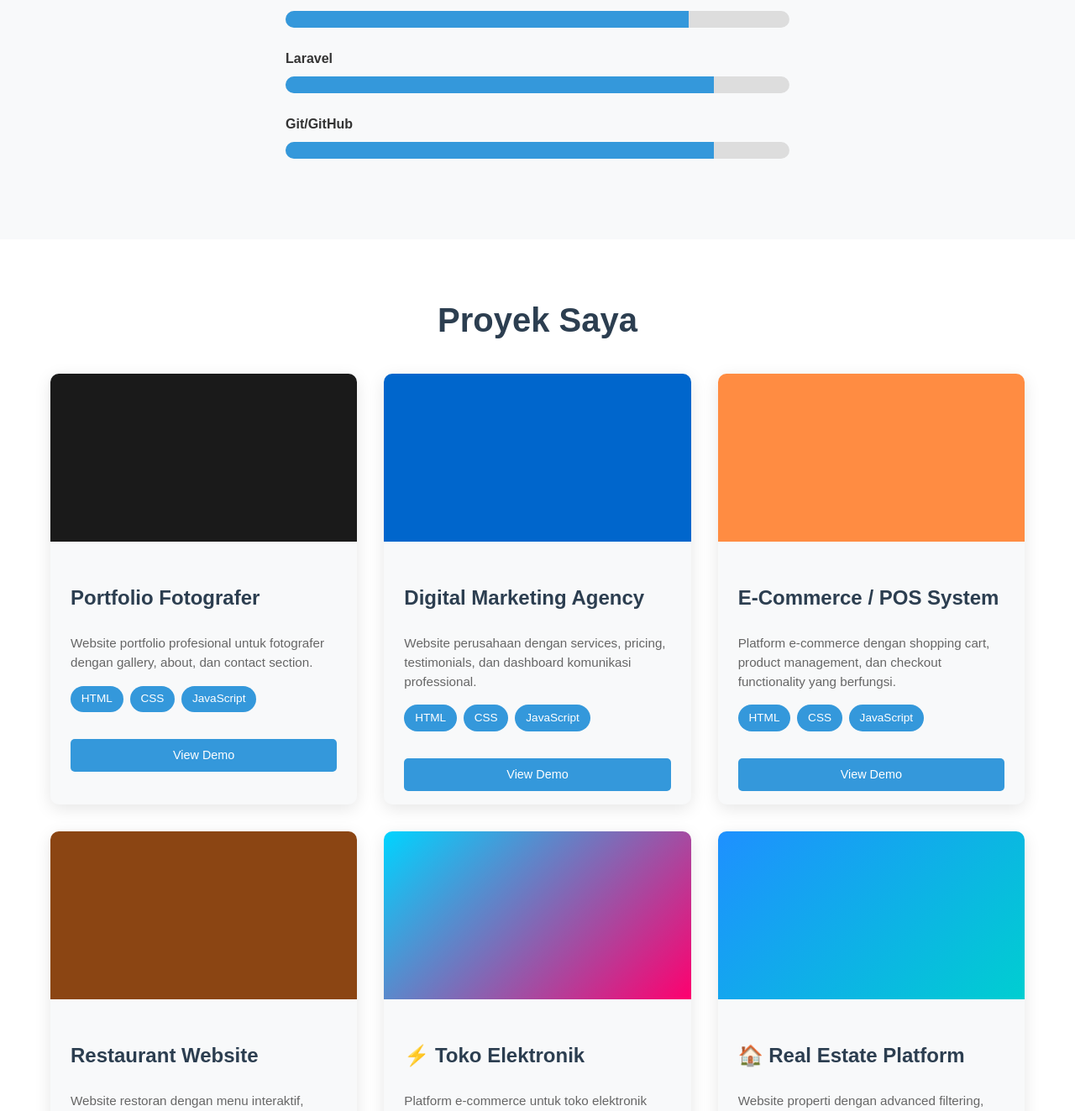
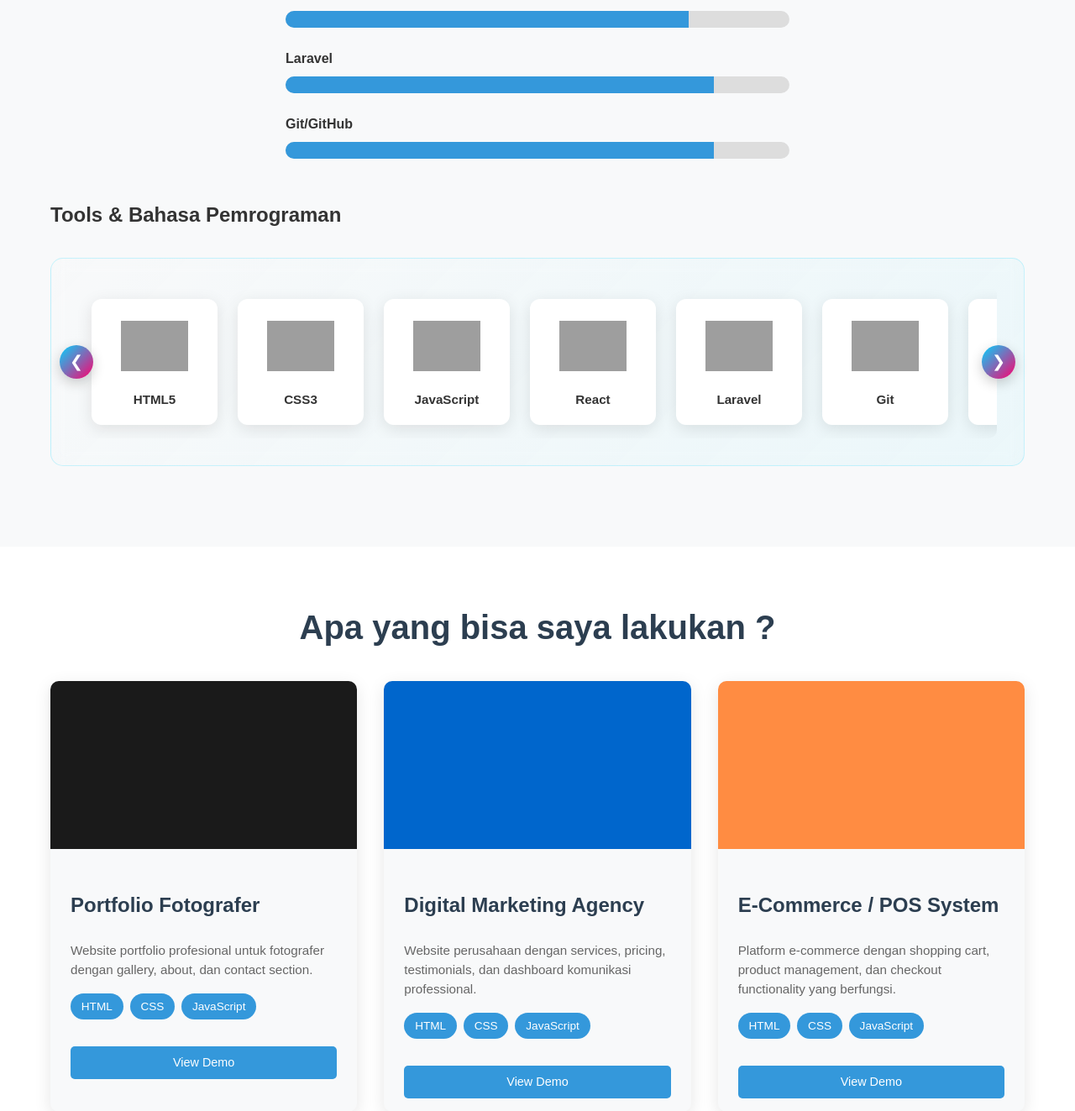
Before and after one commit to irfanrafid/irfanrafid.github.io, a PHP site: page / in a window 1280 px wide. Shown: the part 1015-2338 px from the top of the page at 84% size. Run offline with PHP 8.4, Linux system fonts and the light colour scheme; grey boxes are pictures that could not be loaded.

Commit message:
Fixed Bugs

```diff
--- a/css/style.css
+++ b/css/style.css
@@ -355,3 +355,143 @@ footer {
         font-size: 1.5rem;
     }
 }
+.tools-carousel-container {
+        position: relative;
+        margin: 2rem 0;
+        background: linear-gradient(135deg, rgba(255, 255, 255, 0.1), rgba(0, 212, 255, 0.05));
+        padding: 2rem;
+        border-radius: 15px;
+        backdrop-filter: blur(10px);
+        border: 1px solid rgba(0, 212, 255, 0.2);
+    }
+
+    .carousel-wrapper {
+        position: relative;
+        overflow: hidden;
+        border-radius: 10px;
+    }
+
+    .carousel {
+        display: flex;
+        gap: 1.5rem;
+        overflow-x: auto;
+        scroll-behavior: smooth;
+        padding: 1rem;
+        scroll-snap-type: x mandatory;
+        -webkit-overflow-scrolling: touch;
+    }
+
+    .carousel::-webkit-scrollbar {
+        height: 6px;
+    }
+
+    .carousel::-webkit-scrollbar-track {
+        background: rgba(0, 0, 0, 0.1);
+        border-radius: 10px;
+    }
+
+    .carousel::-webkit-scrollbar-thumb {
+        background: linear-gradient(135deg, #00D4FF, #FF006E);
+        border-radius: 10px;
+    }
+
+    .tool-card {
+        min-width: 150px;
+        height: 150px;
+        background: white;
+        border-radius: 12px;
+        display: flex;
+        flex-direction: column;
+        align-items: center;
+        justify-content: center;
+        gap: 0.8rem;
+        box-shadow: 0 5px 20px rgba(0, 0, 0, 0.1);
+        transition: all 0.3s;
+        scroll-snap-align: center;
+        cursor: pointer;
+        border: 2px solid transparent;
+        padding: 1rem;
+    }
+
+    .tool-card:hover {
+        transform: translateY(-8px);
+        box-shadow: 0 15px 40px rgba(0, 212, 255, 0.3);
+        border-color: #00D4FF;
+    }
+
+    .tool-logo {
+        width: 80px;
+        height: 80px;
+        object-fit: contain;
+        transition: transform 0.3s;
+    }
+
+    .tool-card:hover .tool-logo {
+        transform: scale(1.1);
+    }
+
+    .tool-name {
+        font-weight: 700;
+        color: #333;
+        text-align: center;
+        font-size: 0.95rem;
+    }
+
+    .carousel-btn {
+        position: absolute;
+        top: 50%;
+        transform: translateY(-50%);
+        background: linear-gradient(135deg, #00D4FF, #FF006E);
+        color: white;
+        border: none;
+        width: 40px;
+        height: 40px;
+        border-radius: 50%;
+        cursor: pointer;
+        font-size: 1.2rem;
+        display: flex;
+        align-items: center;
+        justify-content: center;
+        transition: all 0.3s;
+        z-index: 10;
+        box-shadow: 0 5px 15px rgba(0, 0, 0, 0.2);
+    }
+
+    .carousel-btn:hover {
+        transform: translateY(-50%) scale(1.1);
+        box-shadow: 0 8px 25px rgba(0, 212, 255, 0.4);
+    }
+
+    .carousel-btn.prev {
+        left: 10px;
+    }
+
+    .carousel-btn.next {
+        right: 10px;
+    }
+
+    @media (max-width: 768px) {
+        .tools-carousel-container {
+            padding: 1rem;
+        }
+
+        .tool-card {
+            min-width: 120px;
+            height: 120px;
+        }
+
+        .tool-logo {
+            width: 60px;
+            height: 60px;
+        }
+
+        .tool-name {
+            font-size: 0.85rem;
+        }
+
+        .carousel-btn {
+            width: 35px;
+            height: 35px;
+            font-size: 1rem;
+        }
+    }
--- a/index.html
+++ b/index.html
@@ -6,7 +6,7 @@
     <meta name="description" content="Portfolio website saya">
     <meta name="keywords" content="developer, portfolio, web development">
     <meta name="author" content="irfanrafid">
-    <title>Irfan Rafid R- Web Developer Portfolio</title>
+    <title>Irfan Rafid R - Web Developer Portfolio</title>
     <link rel="stylesheet" href="css/style.css">
 </head>
 <body>
@@ -60,7 +60,18 @@
                 <span class="skill-name">Git/GitHub</span>
                 <div class="skill-bar"><div class="skill-level" style="width: 85%"></div></div>
             </div>
+        </div>
 
+        <!-- TOOLS & LANGUAGES CAROUSEL WITH REAL LOGOS -->
+        <h3 style="margin-top: 3rem; margin-bottom: 2rem;">Tools & Bahasa Pemrograman</h3>
+        <div class="tools-carousel-container">
+            <div class="carousel-wrapper">
+                <div class="carousel" id="toolsCarousel">
+                    <!-- Tools akan di-generate oleh JavaScript -->
+                </div>
+            </div>
+            <button class="carousel-btn prev" onclick="scrollCarousel('left')">❮</button>
+            <button class="carousel-btn next" onclick="scrollCarousel('right')">❯</button>
         </div>
     </div>
 </section>
@@ -68,7 +79,7 @@
     <!-- PROJECTS SECTION -->
     <section id="projects" class="projects">
     <div class="container">
-        <h2>Proyek Saya</h2>
+        <h2>Apa yang bisa saya lakukan ?</h2>
         <div class="projects-grid">
 
             <!-- NEW PROJECT 1 -->
--- a/js/main.js
+++ b/js/main.js
@@ -32,3 +32,54 @@ window.addEventListener('scroll', () => {
         }
     });
 });
+
+ // Tools & Languages Data dengan URL Logo dari CDN
+    const tools = [
+        { name: 'HTML5', logo: 'https://cdn.jsdelivr.net/gh/devicons/devicon/icons/html5/html5-original.svg' },
+        { name: 'CSS3', logo: 'https://cdn.jsdelivr.net/gh/devicons/devicon/icons/css3/css3-original.svg' },
+        { name: 'JavaScript', logo: 'https://cdn.jsdelivr.net/gh/devicons/devicon/icons/javascript/javascript-original.svg' },
+        { name: 'React', logo: 'https://cdn.jsdelivr.net/gh/devicons/devicon/icons/react/react-original.svg' },
+        { name: 'Laravel', logo: 'https://cdn.jsdelivr.net/gh/devicons/devicon/icons/laravel/laravel-plain.svg' },
+        { name: 'Git', logo: 'https://cdn.jsdelivr.net/gh/devicons/devicon/icons/git/git-original.svg' },
+        { name: 'GitHub', logo: 'https://cdn.jsdelivr.net/gh/devicons/devicon/icons/github/github-original.svg' },
+        { name: 'VS Code', logo: 'https://cdn.jsdelivr.net/gh/devicons/devicon/icons/vscode/vscode-original.svg' },
+        { name: 'MySQL', logo: 'https://cdn.jsdelivr.net/gh/devicons/devicon/icons/mysql/mysql-original.svg' },
+        { name: 'PHP', logo: 'https://cdn.jsdelivr.net/gh/devicons/devicon/icons/php/php-original.svg' },
+        { name: 'Bootstrap', logo: 'https://cdn.jsdelivr.net/gh/devicons/devicon/icons/bootstrap/bootstrap-original.svg' },
+        { name: 'Tailwind CSS', logo: 'https://cdn.jsdelivr.net/gh/devicons/devicon/icons/tailwindcss/tailwindcss-original.svg' },
+        { name: 'Node.js', logo: 'https://cdn.jsdelivr.net/gh/devicons/devicon/icons/nodejs/nodejs-original.svg' },
+        { name: 'MongoDB', logo: 'https://cdn.jsdelivr.net/gh/devicons/devicon/icons/mongodb/mongodb-original.svg' },
+        { name: 'Docker', logo: 'https://cdn.jsdelivr.net/gh/devicons/devicon/icons/docker/docker-original.svg' },
+    ];
+
+    // Render Carousel
+    function renderCarousel() {
+        const carousel = document.getElementById('toolsCarousel');
+        carousel.innerHTML = tools.map(tool => `
+            <div class="tool-card" title="${tool.name}">
+                <img src="${tool.logo}" alt="${tool.name}" class="tool-logo" onerror="this.style.display='none'">
+                <div class="tool-name">${tool.name}</div>
+            </div>
+        `).join('');
+    }
+
+    // Scroll Carousel
+    function scrollCarousel(direction) {
+        const carousel = document.getElementById('toolsCarousel');
+        const scrollAmount = 300;
+
+        if (direction === 'left') {
+            carousel.scrollBy({ left: -scrollAmount, behavior: 'smooth' });
+        } else {
+            carousel.scrollBy({ left: scrollAmount, behavior: 'smooth' });
+        }
+    }
+
+    // Keyboard Navigation
+    document.addEventListener('keydown', (e) => {
+        if (e.key === 'ArrowLeft') scrollCarousel('left');
+        if (e.key === 'ArrowRight') scrollCarousel('right');
+    });
+
+    // Initialize Carousel
+    renderCarousel();
```
Lines whose indentation alone changed are shown as unchanged.
